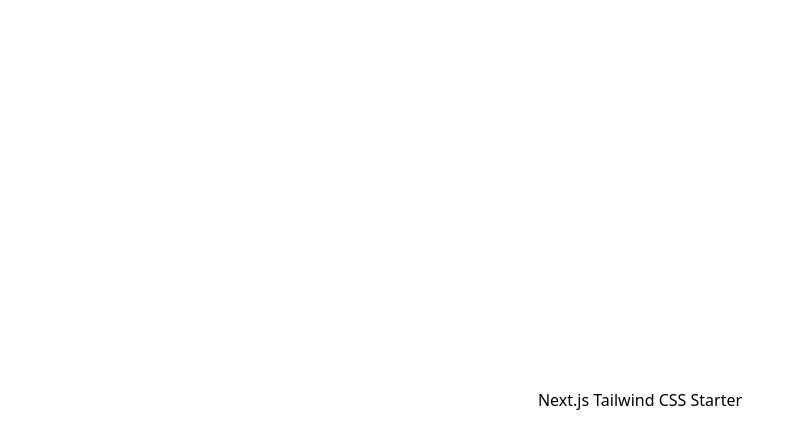
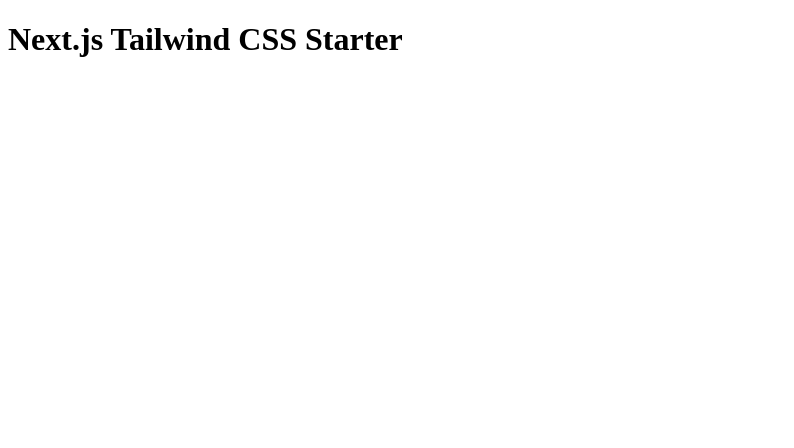
Before and after one commit to indocom/pinus-client, a Next.js app: page / in a window 1280 px wide. Shown: the top 448 px of the page, without its empty margins (0-794 px from the left). Built offline with nearby package versions, Linux system fonts and the light colour scheme.

Commit message:
fix: tailwindcss setup

```diff
--- a/package.json
+++ b/package.json
@@ -12,7 +12,6 @@
   },
   "dependencies": {
     "next": "^10.0.3",
-    "postcss-preset-env": "^6.7.0",
     "react": "16.13.1",
     "react-dom": "16.13.1",
     "tailwindcss": "^2.0.1"
--- a/pages/_app.js
+++ b/pages/_app.js
@@ -1,4 +1,4 @@
-import "../styles/index.css";
+import "tailwindcss/tailwind.css";
 
 function MyApp({ Component, pageProps }) {
   return <Component {...pageProps} />;
--- a/postcss.config.js
+++ b/postcss.config.js
@@ -1,4 +1,6 @@
-/* eslint-disable no-undef */
 module.exports = {
-  plugins: ["tailwindcss", "postcss-preset-env"],
-};
+  plugins: {
+    tailwindcss: {},
+    autoprefixer: {},
+  },
+}
--- a/tailwind.config.js
+++ b/tailwind.config.js
@@ -1,12 +1,14 @@
-/* eslint-disable no-undef */
 module.exports = {
   purge: [
     "./pages/**/*.@(js|jsx|ts|tsx)",
     "./components/**/*.@(js|jsx|ts|tsx)",
-    "./styles/**/*.css",
   ],
-  future: {
-    removeDeprecatedGapUtilities: true,
-    purgeLayersByDefault: true,
+  darkMode: false, // or 'media' or 'class'
+  theme: {
+    extend: {},
   },
+  variants: {
+    extend: {},
+  },
+  plugins: [],
 };
```
Also changed, not shown: styles/index.css (deleted, +0 -18 lines), 1 other file (tests, documents, lock files or other folders).
